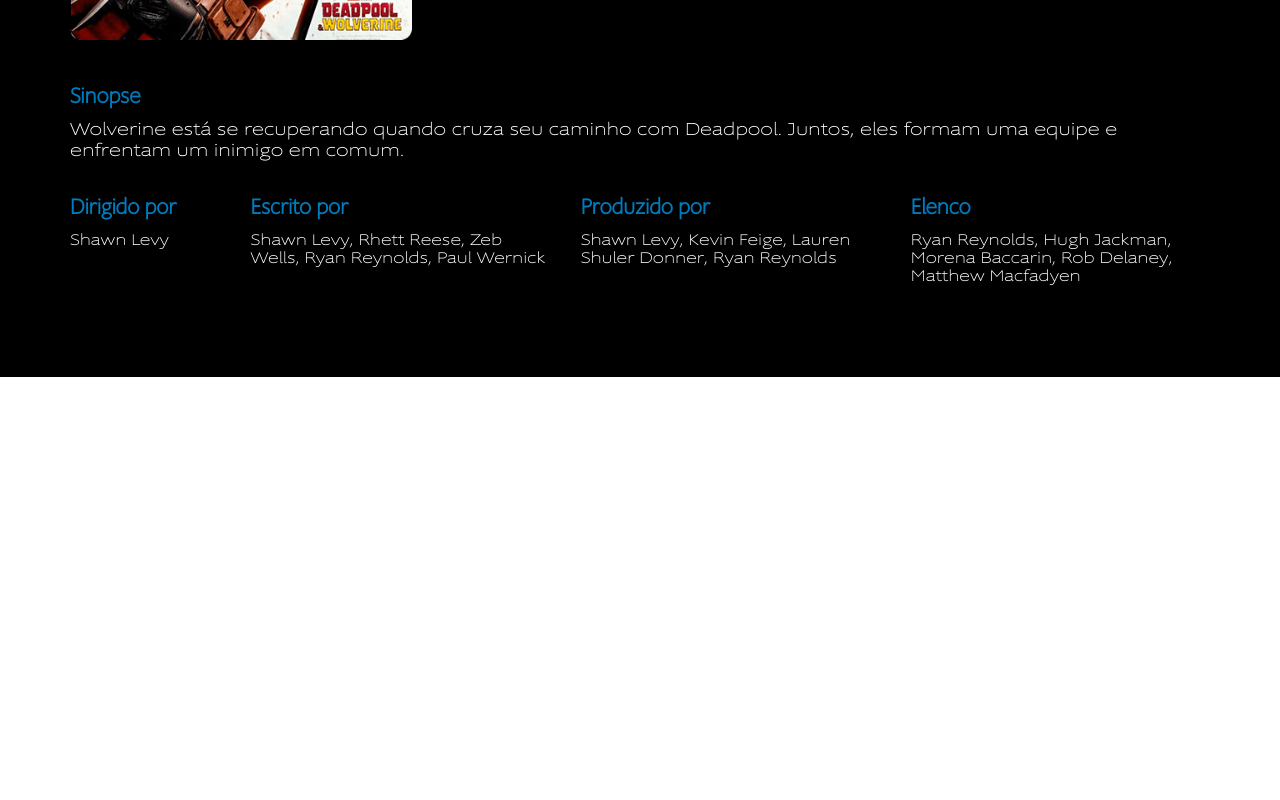
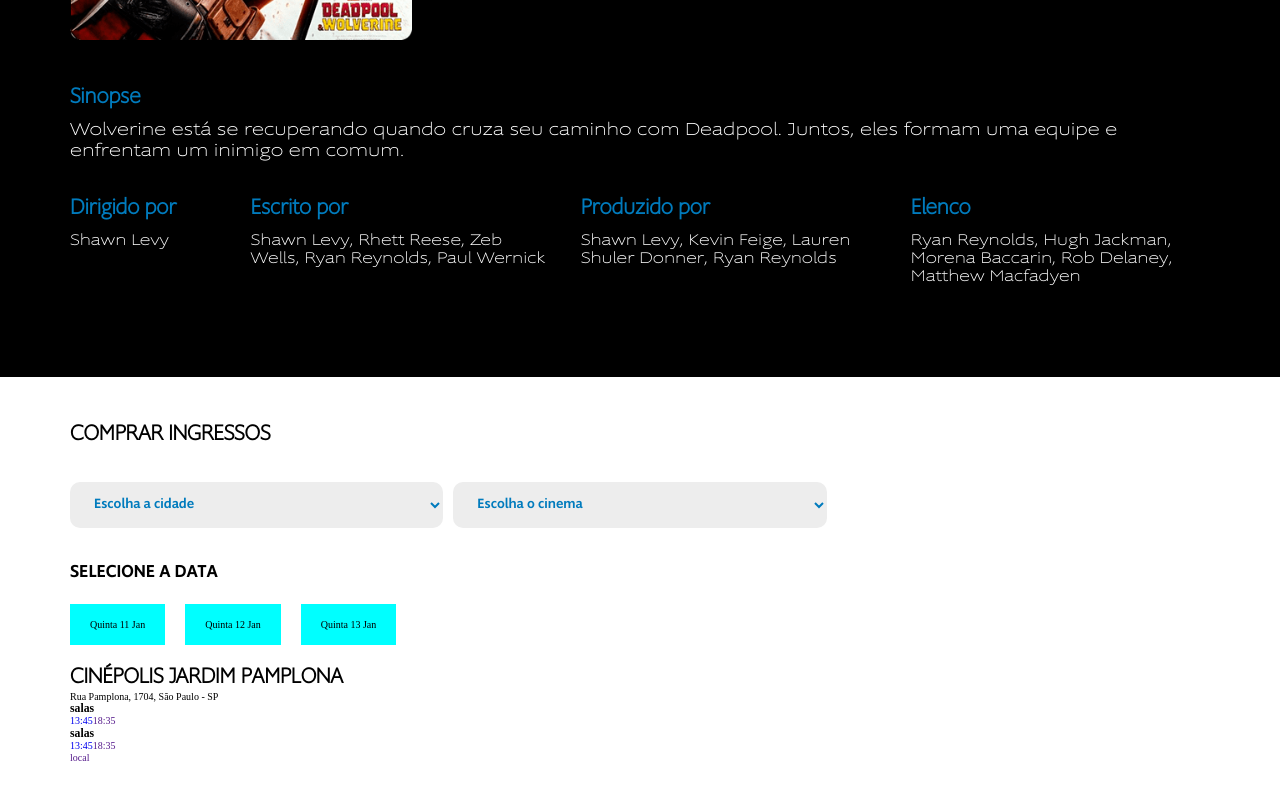
Before and after one commit to disabela-maria20/next-hub-app, a Next.js app: page / in a window 1280 px wide. Shown: the part 1239-2039 px from the top of the page. Before the commit the page ends 1616 px from the top, so only its background shows below. Built offline with nearby package versions, Linux system fonts and the light colour scheme.

Commit message:
feat: desenvolvimento da area de sessoes

```diff
--- a/componentes/Ingressos/index.tsx
+++ b/componentes/Ingressos/index.tsx
@@ -1,7 +1,46 @@
-import React from 'react'
+import s from './ingressos.module.scss'
 
 const Ingressos = () => {
-  return <div>ingressos</div>
+  return (
+    <section className={s.AreaIngresso}>
+      <div className="container">
+        <h2>Comprar Ingressos</h2>
+        <div className={s.gridIngressos}>
+          <select>
+            <option value="">Escolha a cidade</option>
+          </select>
+          <select>
+            <option>Escolha o cinema</option>
+          </select>
+        </div>
+        <h3 className={s.tituloData}>Selecione a data</h3>
+        <div className={s.gridDatas}>
+          <button>Quinta 11 Jan</button>
+          <button>Quinta 12 Jan</button>
+          <button>Quinta 13 Jan</button>
+        </div>
+        <div className={s.gridCinemas}>
+          <div>
+            <h2>Cinépolis Jardim Pamplona </h2>
+            <p>Rua Pamplona, 1704, São Paulo - SP</p>
+          </div>
+        </div>
+        <div className={s.gridHoras}>
+          <div>
+            <h3>salas</h3>
+            <a href="http://">13:45</a>
+            <a href="">18:35</a>
+          </div>
+          <div>
+            <h3>salas</h3>
+            <a href="http://">13:45</a>
+            <a href="">18:35</a>
+          </div>
+        </div>
+        <a href="">local</a>
+      </div>
+    </section>
+  )
 }
 
 export default Ingressos
--- a/componentes/Ingressos/ingressos.module.scss
+++ b/componentes/Ingressos/ingressos.module.scss
@@ -0,0 +1,49 @@
+.AreaIngresso{
+  padding: 45px 0;
+  h2{
+    font-family: Supra-XLightMezzo, serif;
+    text-transform: uppercase;
+    font-size: 2.2rem;
+    color: $primary-color;
+  }
+
+  .gridIngressos{
+    display: grid;
+    gap: 10px;
+    padding: 35px 0;
+    @include media(md){
+      grid-template-columns: 1fr 1fr 1fr;
+    }
+
+    select{
+      background-color: $secondary-lingh-color;
+      color: $secondary-colors;
+      padding: 15px 20px;
+      font-size: 1.4rem;
+      border-radius: 10px;
+      border: none;
+      font-family: Supra-Mediummezzo, serif;
+    }
+  }
+
+  .tituloData{
+    font-family:Supra-Mediummezzo, serif;
+    text-transform: uppercase;
+    font-size:1.8rem;
+    font-weight: 400;
+    color: $primary-color;
+  }
+
+  .gridDatas{
+    display: flex;
+    gap: 20px;
+    padding: 20px 0;
+
+    button{
+      padding: 15px 20px;
+      background-color: aqua;
+      border: none;
+
+    }
+  }
+}
--- a/styles/sass/abstracts/_variables.scss
+++ b/styles/sass/abstracts/_variables.scss
@@ -1,5 +1,5 @@
 $primary-lingh-color: #FFF;
-$secondary-lingh-color: #fdfeff;
+$secondary-lingh-color: #ededed;
 
 $primary-color-gray: #242424;
 $primary-dark-color: #000000;
--- a/views/Home/index.tsx
+++ b/views/Home/index.tsx
@@ -2,7 +2,7 @@
 
 import { INFOFILMES } from './array'
 
-import { Video } from '@/componentes'
+import { Ingressos, Video } from '@/componentes'
 
 const Home = () => {
   return (
@@ -44,6 +44,7 @@
           </div>
         </div>
       </main>
+      <Ingressos />
     </>
   )
 }
```
